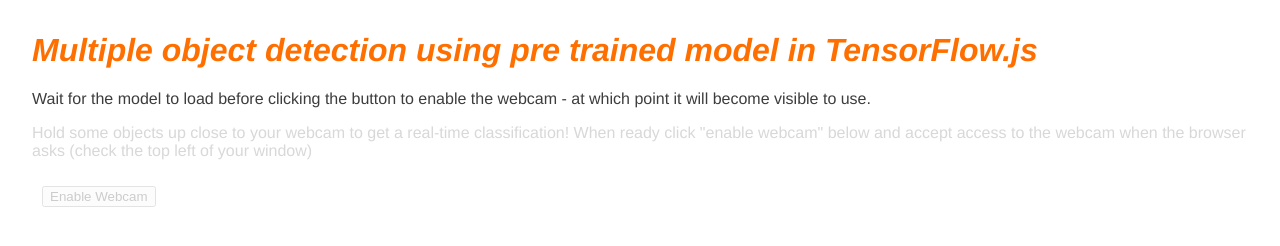
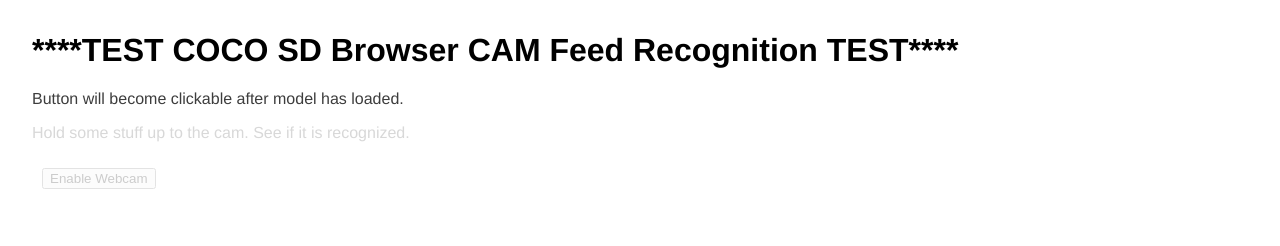
Before and after one commit to sammeier36/BODT, a plain HTML site: page index.html in a window 1280 px wide. Drawn offline with Linux system fonts and the light colour scheme; a script that the page names is missing.

Commit message:
some fixes and shit

```diff
--- a/index.html
+++ b/index.html
@@ -1,7 +1,7 @@
 <!DOCTYPE html>
 <html lang="en">
   <head>
-    <title>Multiple object detection using pre trained model in TensorFlow.js</title>
+    <title>TEST</title>
     <meta charset="utf-8">
     <meta http-equiv="X-UA-Compatible" content="IE=edge">
     <meta name="viewport" content="width=device-width, initial-scale=1">
@@ -9,13 +9,13 @@
     <link rel="stylesheet" href="style.css">
   </head>
   <body>
-    <h1>Multiple object detection using pre trained model in TensorFlow.js</h1>
+    <h1>****TEST COCO SD Browser CAM Feed Recognition TEST****</h1>
 
-    <p>Wait for the model to load before clicking the button to enable the webcam - at which point it will become visible to use.</p>
+    <p>Button will become clickable after model has loaded.</p>
 
     <section id="demos" class="invisible">
 
-      <p>Hold some objects up close to your webcam to get a real-time classification! When ready click "enable webcam" below and accept access to the webcam when the browser asks (check the top left of your window)</p>
+      <p>Hold some stuff up to the cam. See if it is recognized.</p>
 
       <div id="liveView" class="camView">
         <button id="webcamButton">Enable Webcam</button>
--- a/script.js
+++ b/script.js
@@ -38,6 +38,16 @@ function enableCam(event) {
       video.addEventListener('loadeddata', predictWebcam);
     });
   }
+
+// Store the resulting model in the global scope of our app.
+var model = undefined;
+
+// Load COCO SD
+cocoSsd.load().then(function (loadedModel) {
+  model = loadedModel;
+  // Show demo section now model is ready to use.
+  demosSection.classList.remove('invisible');
+});
 
 var children = [];
 
--- a/style.css
+++ b/style.css
@@ -5,8 +5,7 @@ body {
 }
 
 h1 {
-  font-style: italic;
-  color: #FF6F00;
+  color: black;
 }
 
 video {
```
Lines whose indentation alone changed are shown as unchanged.
